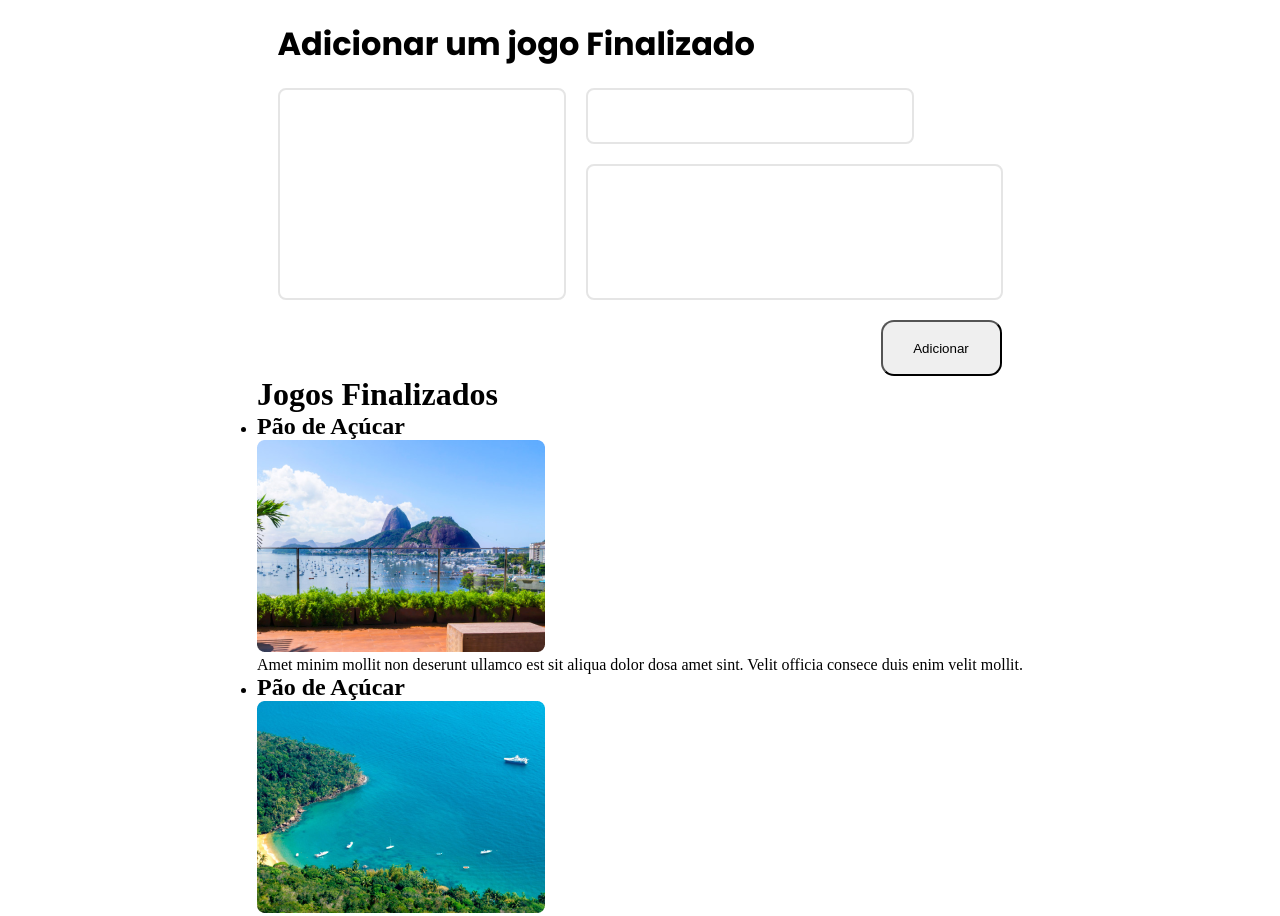
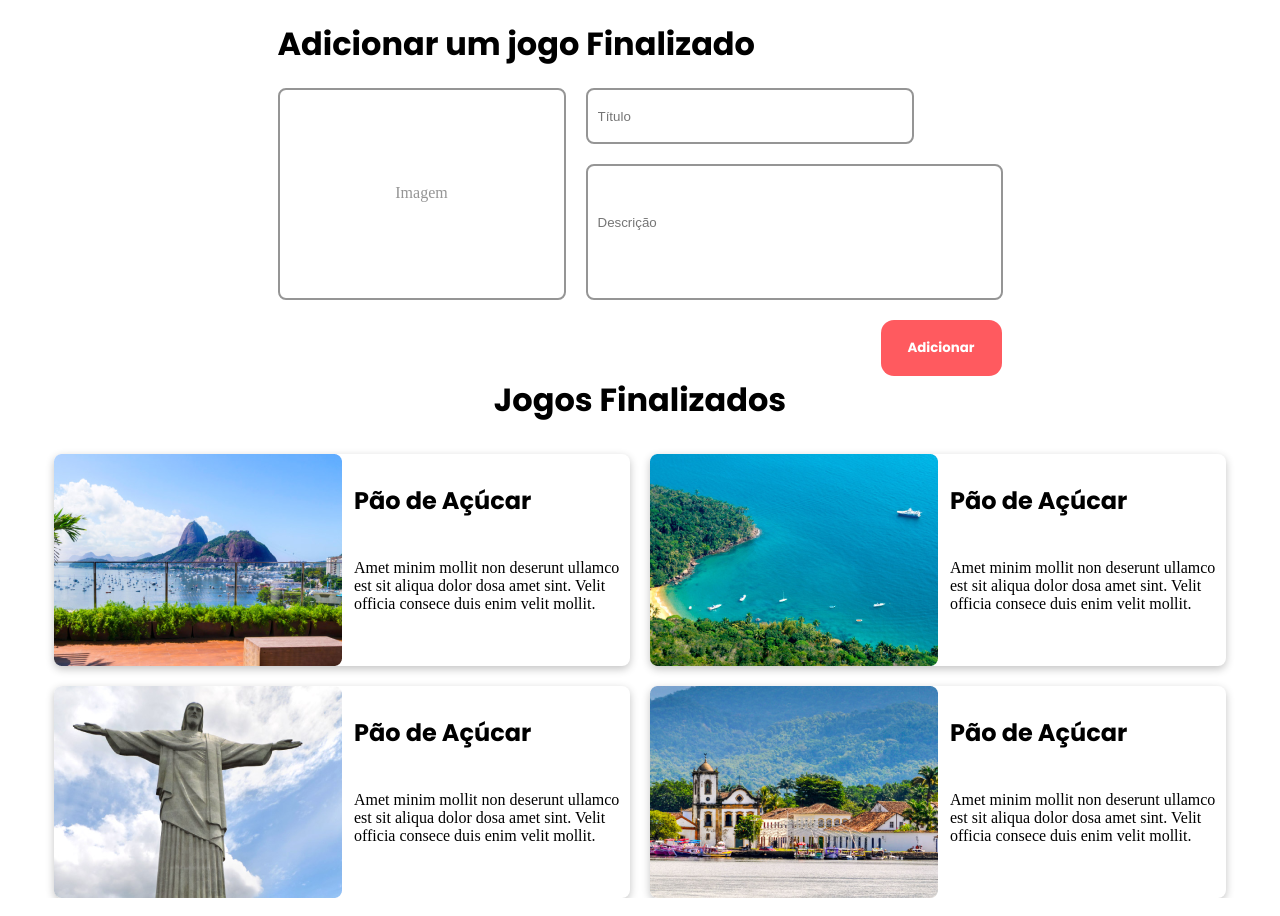
Before and after one commit to joaopedrobarradas/lista_de_jogos, a plain HTML site: page index.html in a window 1280 px wide. Shown: the top 916 px of the page. Drawn offline with Linux system fonts and the light colour scheme.

Commit message:
Finalizei a parte HTML e CSS

```diff
--- a/index.html
+++ b/index.html
@@ -10,6 +10,9 @@
     <link rel="preconnect" href="https://fonts.googleapis.com">
 <link rel="preconnect" href="https://fonts.gstatic.com" crossorigin>
 <link href="https://fonts.googleapis.com/css2?family=Poppins:ital,wght@0,100;0,200;0,300;0,400;0,500;0,600;0,700;0,800;0,900;1,100;1,200;1,300;1,400;1,500;1,600;1,700;1,800;1,900&display=swap" rel="stylesheet">
+<link rel="preconnect" href="https://fonts.googleapis.com">
+<link rel="preconnect" href="https://fonts.gstatic.com" crossorigin>
+<link href="https://fonts.googleapis.com/css2?family=Roboto+Slab:wght@100..900&display=swap" rel="stylesheet">
 
 
 </head>
@@ -20,17 +23,16 @@
 
         <form class="formulario">
 
-
             <div class="imagem">
-                <input type="file" class="input__image"/>
+                <p class="placeholder__imagem">Imagem</p>
+                <input type="file" class="input__image" placeholder="imagem">
             </div>
             <div class="form__texto">
-                <input type="text" class="input__texto">
-                <input type="text" class="input__descricao">
+                <input type="text" placeholder="Título" class="input__texto">
+                <input type="text" placeholder="Descrição" class="input__descricao">
                 <div class="posicao__botao">
                     <button type="button" class="estilo__botao">Adicionar</button>
                 </div>
-
             </div>
 
         </form>
@@ -41,28 +43,36 @@
         <div>
             <ul class="lista">
                 <li class="lista__item">
+                    <img src="/images/paodeaçucar.png" alt="">
+                    <div class="lista__texto">
                         <h2>Pão de Açúcar</h2>
-                    <img src="/images/paodeaçucar.png" alt="">
                         <p>Amet minim mollit non deserunt ullamco est sit aliqua dolor dosa amet sint.
                         Velit officia consece duis enim velit mollit.</p>
+                    </div>
                 </li>
                 <li class="lista__item">
+                    <img src="/images/ilhagrande.png" alt="">
+                    <div class="lista__texto">
                         <h2>Pão de Açúcar</h2>
-                    <img src="/images/ilhagrande.png" alt="">
                         <p>Amet minim mollit non deserunt ullamco est sit aliqua dolor dosa amet sint.
                         Velit officia consece duis enim velit mollit.</p>
+                    </div>
                 </li>
                 <li class="lista__item">
+                    <img src="/images/cristoredentor.png" alt="">
+                    <div class="lista__texto">
                         <h2>Pão de Açúcar</h2>
-                    <img src="/images/cristoredentor.png" alt="">
                         <p>Amet minim mollit non deserunt ullamco est sit aliqua dolor dosa amet sint.
                         Velit officia consece duis enim velit mollit.</p>
+                    </div>
                 </li>
                 <li class="lista__item">
+                    <img src="/images/paraty.png" alt="">
+                    <div class="lista__texto">
                         <h2>Pão de Açúcar</h2>
-                    <img src="/images/paraty.png" alt="">
                         <p>Amet minim mollit non deserunt ullamco est sit aliqua dolor dosa amet sint.
                         Velit officia consece duis enim velit mollit.</p>
+                    </div>
                 </li>
             </ul>
         </div>
--- a/style.css
+++ b/style.css
@@ -38,23 +38,28 @@ header {
     background-color: transparent;
     border: 2px solid;
     border-radius: 8px;
-    color: #E5E5E5;
-    text-transform: uppercase;
-    text-align: center;
+    color: #959595;
     cursor: pointer;
 }
 
 
 .input__image {
-    width: 288px;
-    height: 212px;
-    top: 0;
-    left: 0;
-    right: 0;
-    bottom: 0;
+    width: 100%;
+    height: 100%;
     opacity: 0;
     cursor: pointer;
   }
+
+.placeholder__imagem {
+    display: flex;
+    justify-content: center;
+    align-items: center;
+    color: #959595;
+    text-align: center;
+    position: relative;
+    top: 45%;
+    left: 0%;
+}
 
 .form__texto {
     display: flex;
@@ -69,9 +74,9 @@ header {
     background-color: transparent;
     border: 2px solid;
     border-radius: 8px;
-    color: #E5E5E5;
-    text-transform: uppercase;
-    text-align: center;
+    color: #959595;
+    text-align: justify;
+    padding-left: 10px;
 }
 
 .input__descricao {
@@ -80,9 +85,10 @@ header {
     background-color: transparent;
     border: 2px solid;
     border-radius: 8px;
-    color: #E5E5E5;
-    text-transform: uppercase;
-    text-align: center;
+    color: #959595;
+    text-align: justify;
+    padding-left: 10px;
+    padding-bottom: 20px;
 
 }
 
@@ -94,5 +100,46 @@ header {
     width: 121px;
     height: 56px;
     border-radius: 13px;
+    background: #FF5A5F;
+    font-family: Poppins;
+    font-weight:700;
+    color: #ffff;
+    border: 0;
+}
+
+.titulo__lista {
+    display: flex;
+    justify-content: center;
+    padding-bottom: 30px;
+    font-family: Poppins;
+}
+
+.lista {
+    display: flex;
+    flex-direction: row;
+    justify-content: center;
+    gap: 20px;
+    flex-wrap: wrap;
 
 }
+
+h2 {
+    font-family: Poppins;
+}
+
+.lista__item {
+    display: flex;
+    gap: 12px;
+    background-color:#ffffff;
+    box-shadow: rgba(0, 0, 0, 0.24) 0px 3px 8px;
+    width: 576px;
+    height: 212px;
+    border-radius: 8px;
+}
+
+.lista__texto {
+    display: flex;
+    flex-direction: column;
+    gap: 41px;
+    padding-top: 29px;
+}
```
Lines whose indentation alone changed are shown as unchanged.
